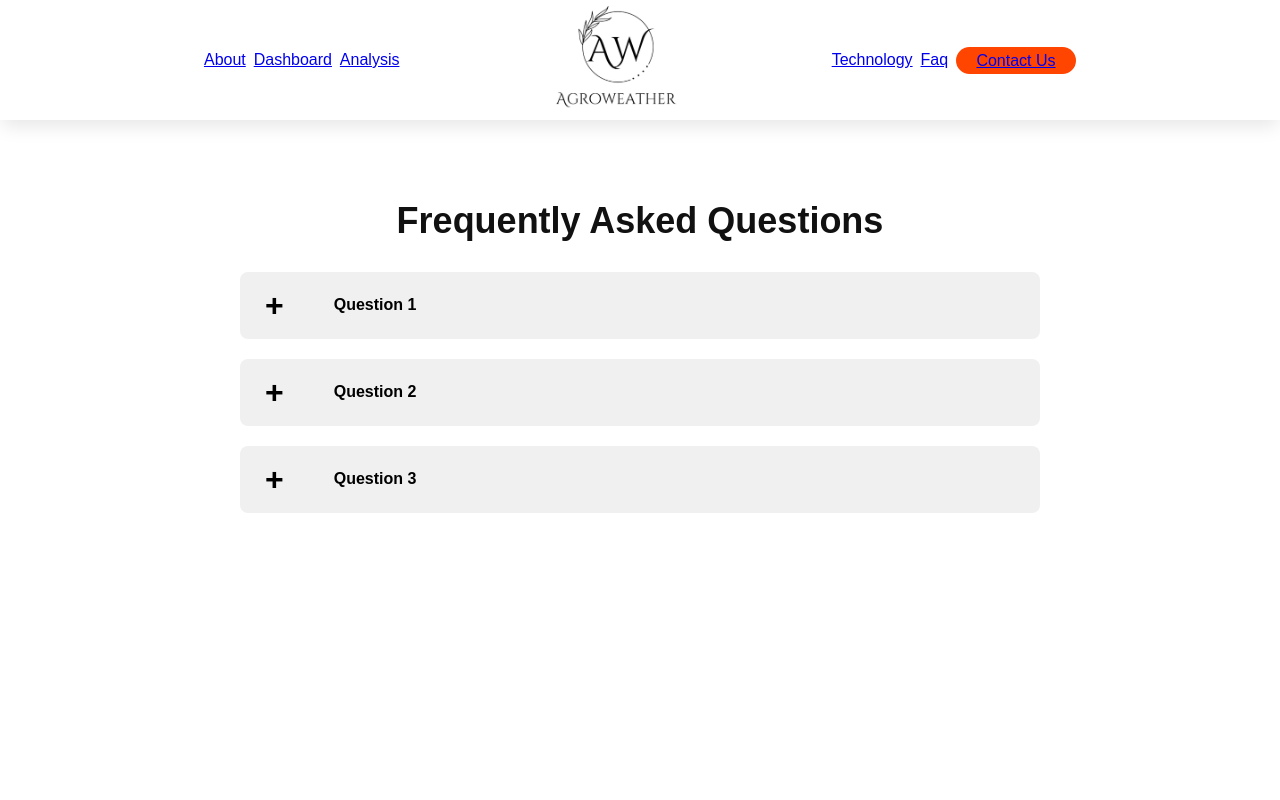
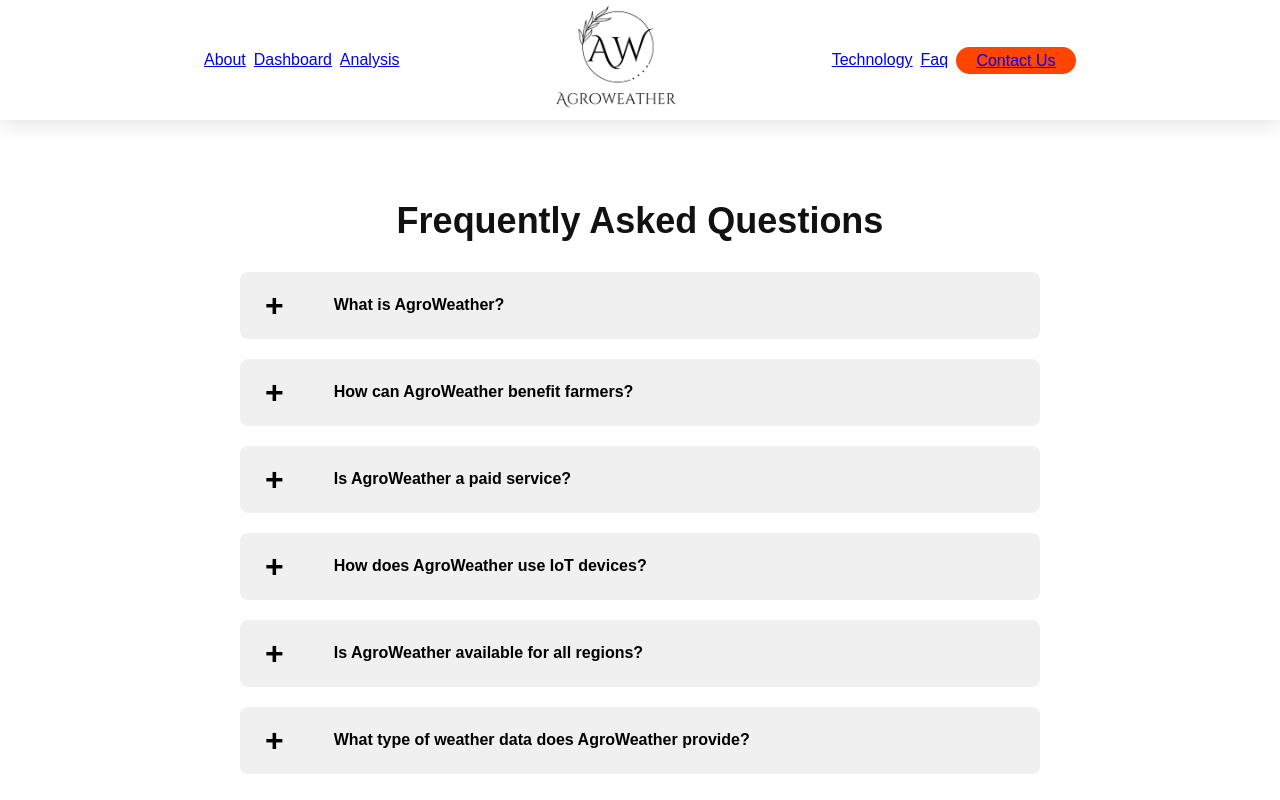
Before and after one commit to Kaaraj14/AgroWeather, a React (Vite) app: page /Faq in a window 1280 px wide. Shown: the top 800 px of the page. Built offline with nearby package versions, Linux system fonts and the light colour scheme; no server answers.

Commit message:
added faq and faqData

```diff
--- /dev/null
+++ b/src/Data/faqData.js
@@ -0,0 +1,40 @@
+const faqData = [
+  {
+    id: 1,
+    question: "What is AgroWeather?",
+    answer:
+      "AgroWeather is a comprehensive weather monitoring and forecasting platform designed specifically for agricultural purposes. It provides farmers and growers with real-time weather data, forecasts, and insights tailored to their specific locations and crops.",
+  },
+  {
+    id: 2,
+    question: "How can AgroWeather benefit farmers?",
+    answer:
+      "AgroWeather offers a range of benefits to farmers, including accurate weather forecasts, early warnings for severe weather events, crop-specific recommendations, historical weather data for analysis, and integration with IoT devices.",
+  },
+  {
+    id: 3,
+    question: "Is AgroWeather a paid service?",
+    answer:
+      "No, AgroWeather is a free initiative aimed at serving the community for social cause.",
+  },
+  {
+    id: 4,
+    question: "How does AgroWeather use IoT devices?",
+    answer:
+      "AgroWeather integrates with various IoT devices such as weather stations, soil moisture sensors, and crop health monitors. These devices collect real-time data from the farm or field, which is then processed and analyzed by AgroWeather's algorithms to provide actionable insights for farmers.",
+  },
+  {
+    id: 5,
+    question: "Is AgroWeather available for all regions?",
+    answer:
+      "AgroWeather is designed to be scalable and adaptable to different regions and climates. While it may initially focus on specific geographic areas, its features and functionalities can be customized to suit the needs of farmers and growers worldwide.",
+  },
+  {
+    id: 6,
+    question: "What type of weather data does AgroWeather provide?",
+    answer:
+      "AgroWeather provides a wide range of weather data, including temperature, humidity, precipitation, wind speed and direction, UV index, and more. It also offers specialized agricultural weather metrics such as growing degree days, evapotranspiration, and soil moisture levels.",
+  },
+];
+
+export default faqData;
--- a/src/Pages/Faq.jsx
+++ b/src/Pages/Faq.jsx
@@ -1,6 +1,7 @@
 import { Outlet } from "react-router-dom";
 import FaqItem from "../components/FaqItem";
 import styles from "./Faq.module.css";
+import faqData from "../Data/faqData";
 const Faq = () => {
 return (
 <>
@@ -10,9 +11,10 @@ return (
 </div>
 <div className="List" >
 
-      <FaqItem question="Question 1" answer="Answer 1" />
-      <FaqItem question="Question 2" answer="Answer 2" />
-      <FaqItem question="Question 3" answer="Answer 3" />
+{faqData.map((item) => (
+        <FaqItem key={item.id} question={item.question} answer={item.answer} />
+      ))}
+
 
 </div>
 </>
--- a/src/components/FaqItem.jsx
+++ b/src/components/FaqItem.jsx
@@ -1,7 +1,7 @@
 import React, { useState } from 'react';
 import styles from "./FaqItem.module.css";
 
-const FaqItem = ({ question, answer }) => {
+const FaqItem = ({ id ,question, answer }) => {
   const [isOpen, setIsOpen] = useState(false);
 
   const toggleCollapse = () => {
@@ -9,7 +9,7 @@ const FaqItem = ({ question, answer }) => {
   };
 
   return (
-    <div className={styles['container']}>
+    <div className={styles['container']} key={id}>
      <div className={styles['faq-item']}>
      <div className={styles['question']} onClick={toggleCollapse}>
   <span className={styles['icon']}>{isOpen ? '-' : '+'}</span>
--- a/src/components/RightBox.jsx
+++ b/src/components/RightBox.jsx
@@ -19,7 +19,7 @@ const RightBox = () => {
 
   useEffect(() => {
     // Connect to MQTT broker
-    const brokerUrl = 'ws://192.168.55.201:9001';
+    const brokerUrl = 'ws://192.168.27.201:9001';
     const client = mqtt.connect(brokerUrl);
 
     client.on('connect', () => {
--- a/src/components/Row1.jsx
+++ b/src/components/Row1.jsx
@@ -13,7 +13,7 @@ const Row1 = (props) => {
   ) => {
     console.log(action);
     console.log(String(action.temperature));
-    return {  Temp: action.temperature ,Hum: action.humidity, AQI: action.air_quality, Pres: action.pressure, Alt: action.altitude};
+    return {  Temp: action.temperature ,Hum: action.humidity, AQI: action.air_quality, Pres: action.pressure*100, Alt: action.altitude};
   };
 
   useEffect(() => {
```
